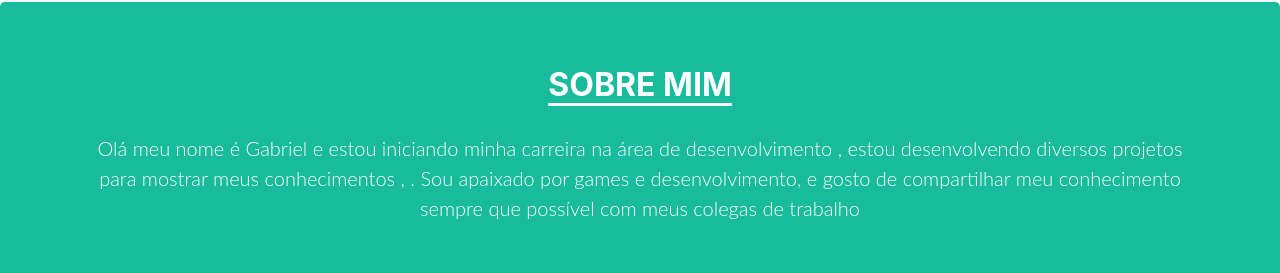
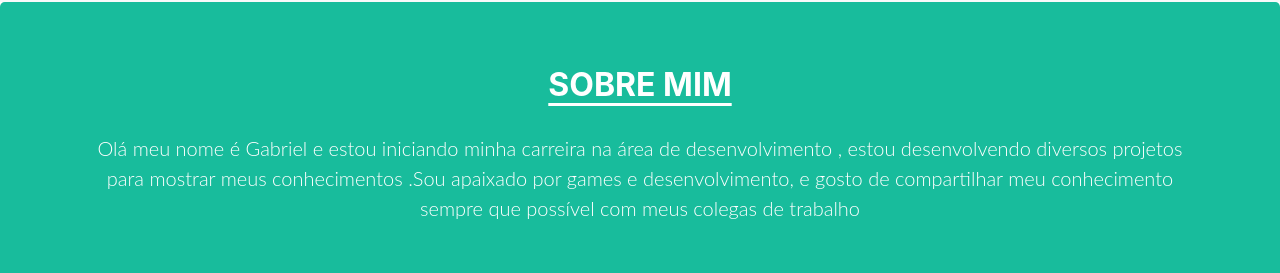
Before and after one commit to Gabriel19dias/Portifolio-Gabriel-Ferreira-, a plain HTML site: page index.html in a window 1280 px wide. Shown: the part 1358-1631 px from the top of the page. Drawn offline with nearby package versions, Linux system fonts and the light colour scheme.

Commit message:
commit iti
versão definitiva

```diff
--- a/index.html
+++ b/index.html
@@ -189,7 +189,7 @@
         <div class="container">
             <h2 class="jumbotron-heading titulosBrancos">Sobre mim</h2>
             <p class="lead paragrafoBrancos">Olá meu nome é Gabriel  e estou iniciando minha carreira na área de desenvolvimento , estou
-                desenvolvendo diversos projetos para mostrar meus conhecimentos , . Sou apaixado por games e desenvolvimento, e gosto de compartilhar meu conhecimento sempre que possível
+                desenvolvendo diversos projetos para mostrar meus conhecimentos .Sou apaixado por games e desenvolvimento, e gosto de compartilhar meu conhecimento sempre que possível
                 com meus colegas de trabalho</p>
         </div>
     </section>
```
